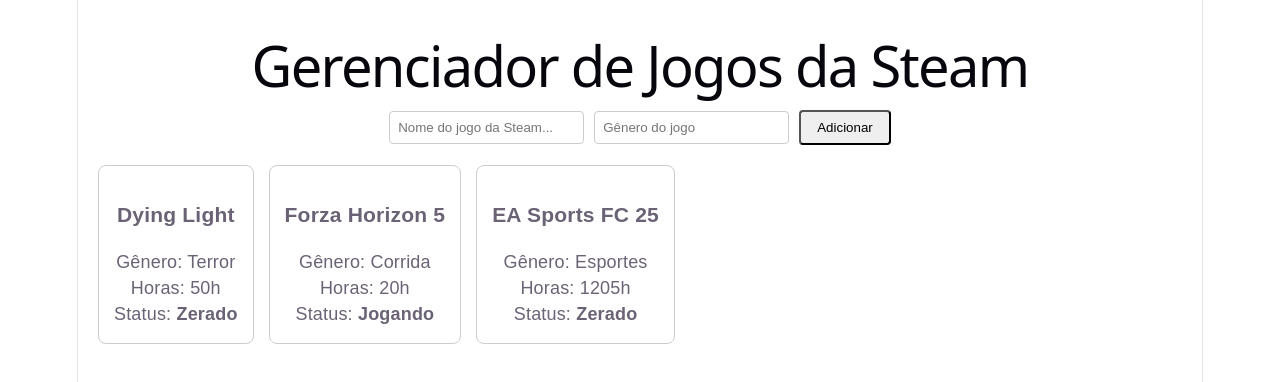
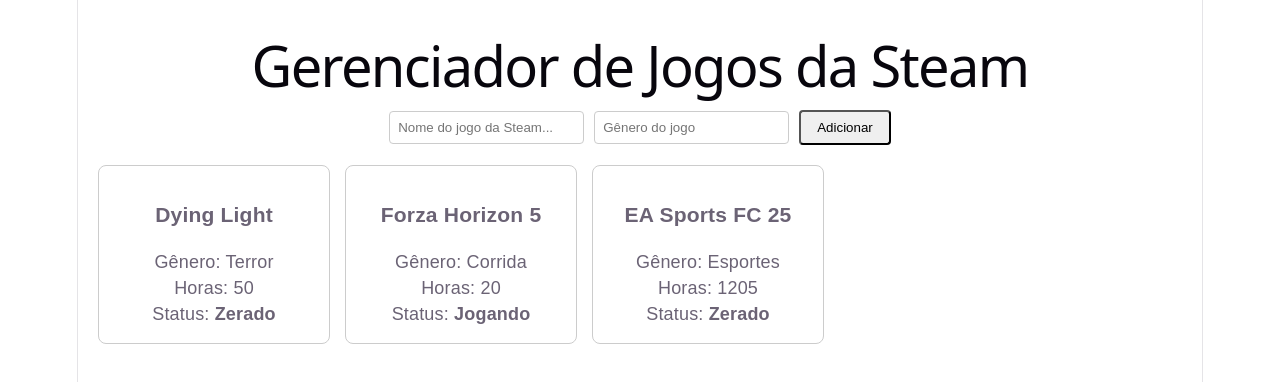
Before and after one commit to AleRzendee/gerenciador-steam, a React (Vite) app: page / in a window 1280 px wide. Shown: the top 382 px of the page. Built offline with nearby package versions, Linux system fonts and the light colour scheme.

Commit message:
feat: @Ale / implement game management app with dynamic list rendering and add-game form (#004)

```diff
--- a/src/App.tsx
+++ b/src/App.tsx
@@ -1,4 +1,5 @@
 import { useState } from 'react';
+import { CardJogo } from './components/CardJogo';
 
 interface Jogo {
   id: number;
@@ -14,7 +15,6 @@
     { id: 1, nome: 'Dying Light', genero: 'Terror', horasJogadas: 50, status: 'Zerado' },
     { id: 2, nome: 'Forza Horizon 5', genero: 'Corrida', horasJogadas: 20, status: 'Jogando' },
     { id: 3, nome: 'EA Sports FC 25', genero: 'Esportes', horasJogadas: 1205, status: 'Zerado' }
-
   ]);
 
   const [novoNome, setNovoNome] = useState('');
@@ -65,12 +65,7 @@
         </form>
         <div style={{ display: 'flex', gap: '15px', marginTop: '20px' }}>
           {jogos.map((jogo) => (
-            <div key={jogo.id} style={{ border: '1px solid #ccc', padding: '15px', borderRadius: '8px' }}>
-              <h3>{jogo.nome}</h3>
-              <p>Gênero: {jogo.genero}</p>
-              <p>Horas: {jogo.horasJogadas}h</p>
-              <p>Status: <strong>{jogo.status}</strong></p>
-            </div>
+            <CardJogo key={jogo.id} jogo={jogo} />
           ))}
 
         </div>
--- /dev/null
+++ b/src/components/CardJogo.tsx
@@ -0,0 +1,19 @@
+interface CardJogoProps {
+    jogo: {
+        nome: string;
+        genero: string;
+        horasJogadas: number;
+        status: 'Backlog' | 'Jogando' | 'Zerado';
+    }
+}
+
+export function CardJogo({ jogo }: CardJogoProps) {
+    return (
+        <div style={{ border: '1px solid #ccc', padding: '15px', borderRadius: '8px', minWidth: '200px' }}>
+            <h3>{jogo.nome}</h3>
+            <p>Gênero: {jogo.genero}</p>
+            <p>Horas: {jogo.horasJogadas}</p>
+            <p>Status: <strong>{jogo.status}</strong></p>
+        </div>
+    )
+}
```
